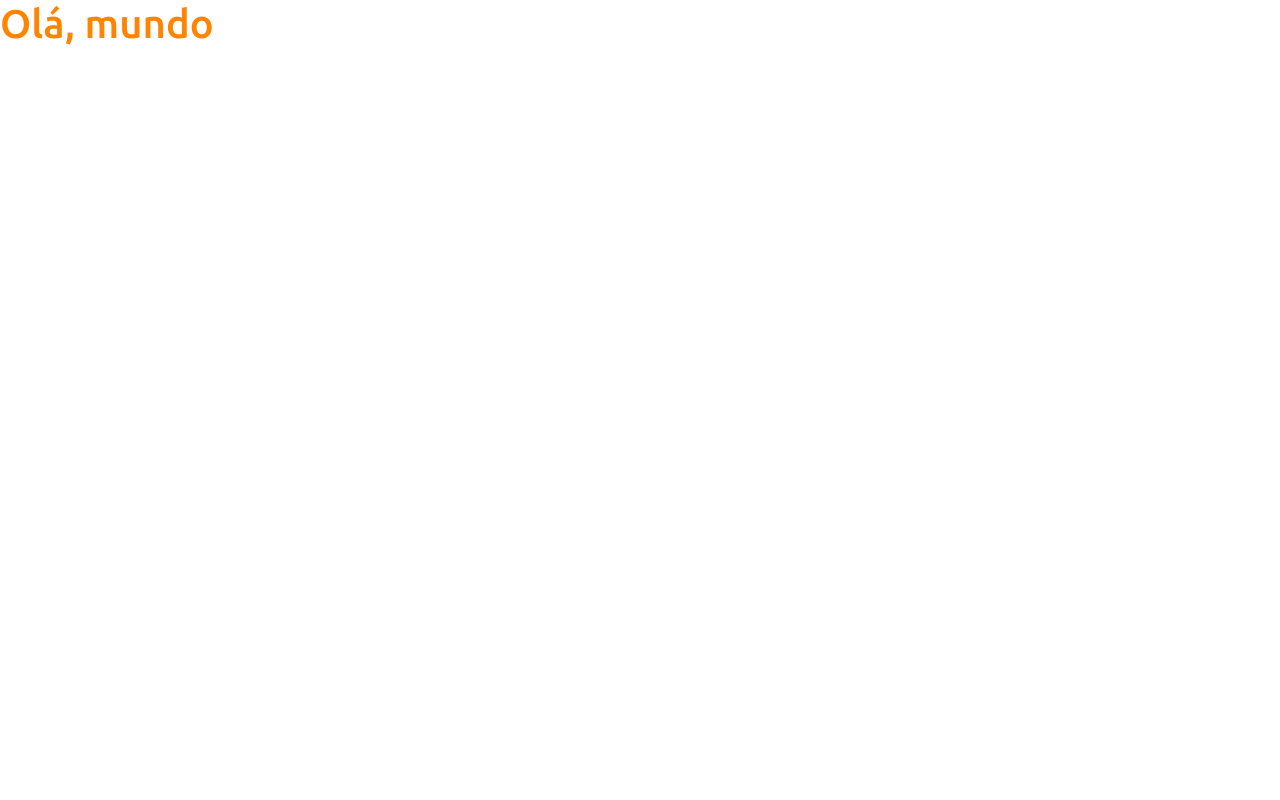
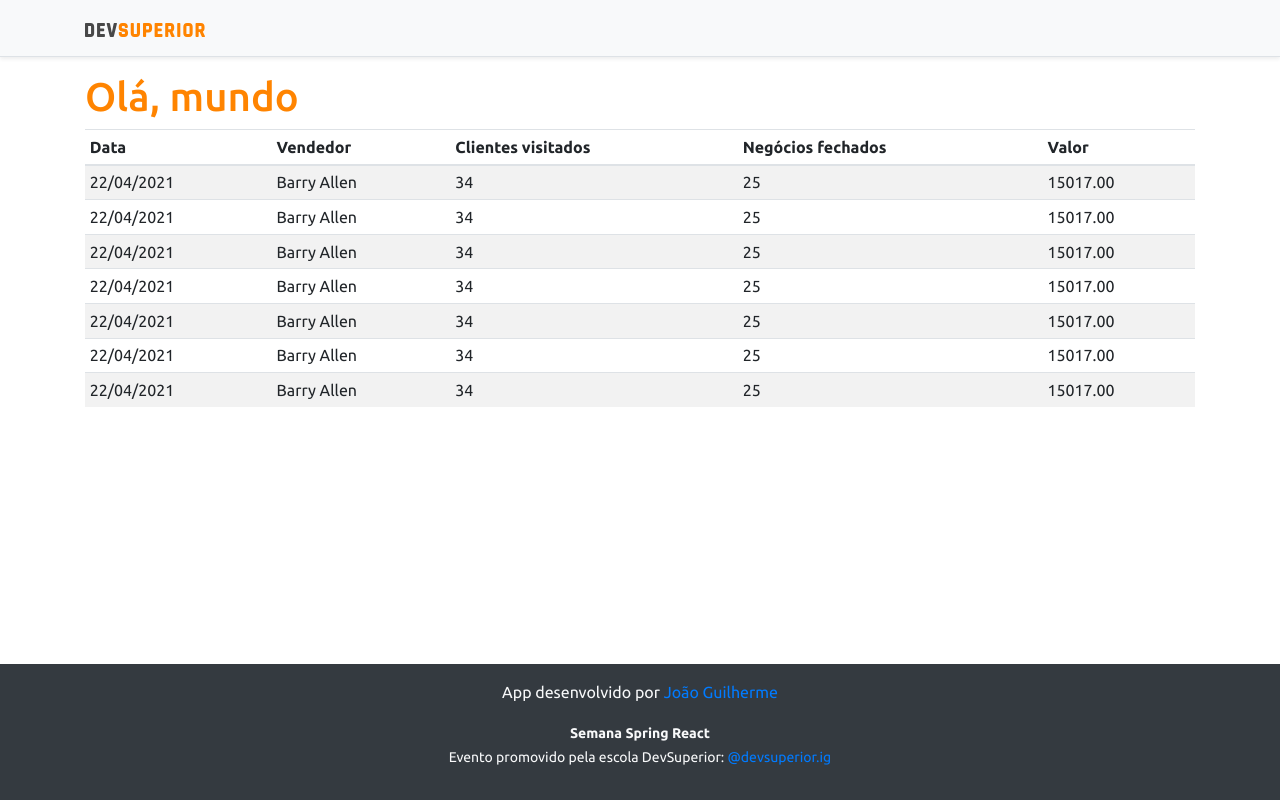
Before and after one commit to jgsouzadev/sds3-Spring-React, a React (Create React App) app in the folder frontend/: page / in a window 1280 px wide. Built offline with nearby package versions, Linux system fonts and the light colour scheme.

Commit message:
Basic static components

```diff
--- a/frontend/src/App.tsx
+++ b/frontend/src/App.tsx
@@ -1,8 +1,16 @@
+import DataTable from "components/DataTable";
+import NavBar from "components/NavBar";
+import Footer from "components/Footer";
 function App() {
   return (
-    <div>
-      <h1 className="text-primary">Olá, mundo</h1>
-    </div>
+    <>
+      <NavBar />
+      <div className="container">
+        <h1 className="text-primary">Olá, mundo</h1>
+        <DataTable />
+      </div>
+      <Footer/>
+    </>
   );
 }
 
--- /dev/null
+++ b/frontend/src/components/DataTable/index.tsx
@@ -0,0 +1,72 @@
+function DataTable() {
+    return (
+        <>
+            <div className="table-responsive">
+                <table className="table table-striped table-sm">
+                    <thead>
+                        <tr>
+                            <th>Data</th>
+                            <th>Vendedor</th>
+                            <th>Clientes visitados</th>
+                            <th>Negócios fechados</th>
+                            <th>Valor</th>
+                        </tr>
+                    </thead>
+                    <tbody>
+                        <tr>
+                            <td>22/04/2021</td>
+                            <td>Barry Allen</td>
+                            <td>34</td>
+                            <td>25</td>
+                            <td>15017.00</td>
+                        </tr>
+                        <tr>
+                            <td>22/04/2021</td>
+                            <td>Barry Allen</td>
+                            <td>34</td>
+                            <td>25</td>
+                            <td>15017.00</td>
+                        </tr>
+                        <tr>
+                            <td>22/04/2021</td>
+                            <td>Barry Allen</td>
+                            <td>34</td>
+                            <td>25</td>
+                            <td>15017.00</td>
+                        </tr>
+                        <tr>
+                            <td>22/04/2021</td>
+                            <td>Barry Allen</td>
+                            <td>34</td>
+                            <td>25</td>
+                            <td>15017.00</td>
+                        </tr>
+                        <tr>
+                            <td>22/04/2021</td>
+                            <td>Barry Allen</td>
+                            <td>34</td>
+                            <td>25</td>
+                            <td>15017.00</td>
+                        </tr>
+                        <tr>
+                            <td>22/04/2021</td>
+                            <td>Barry Allen</td>
+                            <td>34</td>
+                            <td>25</td>
+                            <td>15017.00</td>
+                        </tr>
+                        <tr>
+                            <td>22/04/2021</td>
+                            <td>Barry Allen</td>
+                            <td>34</td>
+                            <td>25</td>
+                            <td>15017.00</td>
+                        </tr>
+                    </tbody>
+                </table>
+            </div>
+        </>
+    );
+}
+
+export default DataTable;
--- /dev/null
+++ b/frontend/src/components/Footer/index.tsx
@@ -0,0 +1,15 @@
+function Footer() {
+    return (
+        <>
+            <footer className="footer mt-auto py-3 bg-dark">
+                <div className="container">
+                    <p className="text-light">App desenvolvido por <a href="https://github.com/jgsouzadev" target="_blank" rel="noreferrer">João Guilherme</a></p>
+                    <p className="text-light"><small><strong>Semana Spring React</strong><br />
+                        Evento promovido pela escola DevSuperior: <a href="https://instagram.com/devsuperior.ig" target="_blank" rel="noreferrer">@devsuperior.ig</a></small></p>
+                </div>
+            </footer>
+        </>
+    );
+}
+
+export default Footer;
--- /dev/null
+++ b/frontend/src/components/NavBar/index.tsx
@@ -0,0 +1,14 @@
+import ImgDsDark from "assets/img/ds_dark.svg";
+
+function NavBar() {
+    return (
+        <div className="d-flex flex-column flex-md-row align-items-center p-3 px-md-4 mb-3 bg-light border-bottom shadow-sm">
+            <div className="container">
+                <nav className="my-2 my-md-0 mr-md-3">
+                    <img src={ImgDsDark} alt="DevSuperior" width="120" />
+                </nav>
+            </div>
+        </div>);
+}
+
+export default NavBar;
```
Also changed, not shown: frontend/src/assets/img/ds_dark.svg (added).
